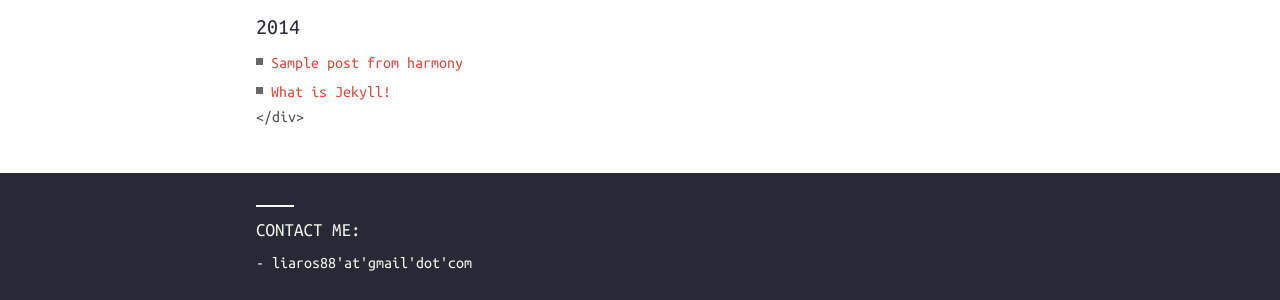
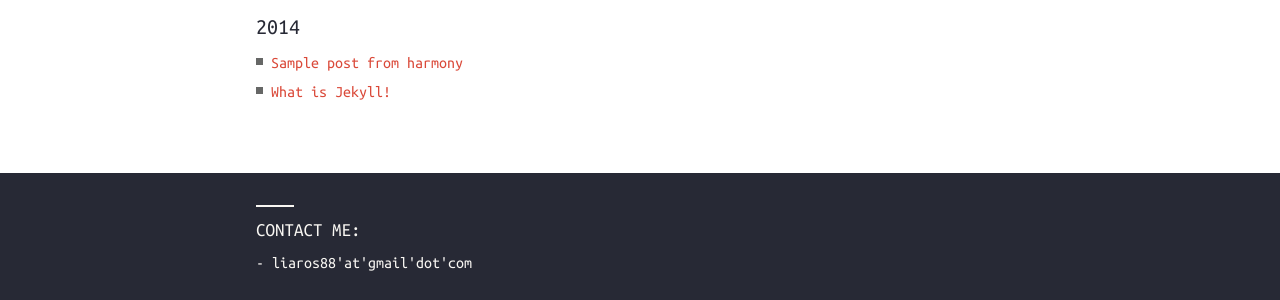
Before and after one commit to andyhatman/andyhatman.github.io, a Jekyll site: the page built from blog.md, in a window 1280 px wide. Shown: the part 409-709 px from the top of the page. Built offline with Jekyll 4.4.1, drawn with Linux system fonts in a browser that asks for light colours; nearby versions of some CDN libraries.

Commit message:
Fix Liquid error wirh page.categories.size and delete div in blog.md

```diff
--- a/Gemfile
+++ b/Gemfile
@@ -4,5 +4,5 @@
 require 'open-uri'
 versions = JSON.parse(open('https://pages.github.com/versions.json').read)
 
-gem 'github-pages', versions['github-pages']
+gem 'github-pages'
 gem 'rake'
--- a/_layouts/post.html
+++ b/_layouts/post.html
@@ -7,7 +7,7 @@
 	<div class="post">
 		<h1>{{ page.title }}</h1>
 		<p class="post-meta">
-			{% if (page.categories.size > 0 %}
+			{% if page.categories.size > 0 %}
       <span class="categories">
       {{ page.categories | array_to_sentence_string }}
       </span> |
--- a/blog.md
+++ b/blog.md
@@ -11,7 +11,6 @@
     		<h5>{{ currentyear }}</h5>
     		<ul class="posts">
     		{% capture year %}{{currentyear}}{% endcapture %}
-  		{% endif %}
+		{% endif %}
     <li><a href="{{ post.url | prepend: site.baseurl }}">{{ post.title }}</a></li>
-{% endfor %}
-</div>
+  {% endfor %}
--- a/index.html
+++ b/index.html
@@ -12,7 +12,7 @@
     			</h3>
 
           <p class="post-meta">
-            {% if (post.categories.size > 0 %}
+            {% if post.categories.size > 0 %}
             <span class="categories">
             {{ post.categories | array_to_sentence_string }}
             </span> |
```
